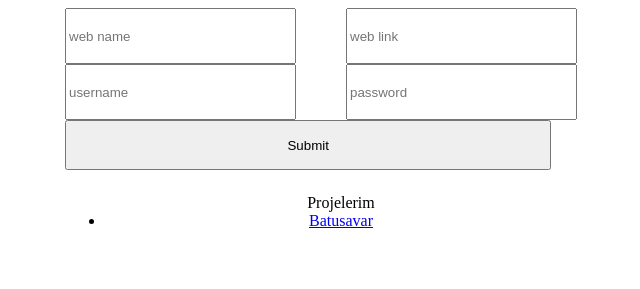
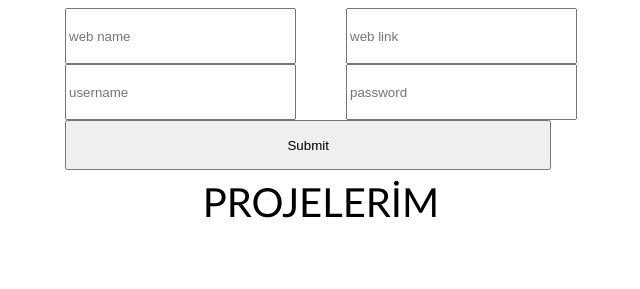
Before and after one commit to NeuralG/my-projects, a plain HTML site: page index.html in a window 1280 px wide. Shown: the whole page, without its empty margins (319-959 px from the left). Drawn offline with Linux system fonts and the light colour scheme; no server answers.

Commit message:
Added some css

```diff
--- a/index.html
+++ b/index.html
@@ -12,9 +12,9 @@
             <input id="password" type="password" placeholder="password">
             <button id="button">Submit</button>
         </div>
+        <p id="title">PROJELERİM</p>
         <div id="web-sites">
-            <ul id="web-list">Projelerim
-                <li><a href="https://batusavar.netlify.app">Batusavar</a></li>
+            <ul id="web-list">
             </ul>
 
         </div>
--- a/script.js
+++ b/script.js
@@ -41,8 +41,6 @@ onValue(webInDB, function(snapshot) {
     if (snapshot.exists()) {
         let itemsArray = Object.values(snapshot.val())
 
-        webListEl.innerHTML = "Projelerim"
-
         for (let i = 0; i < itemsArray.length; i++) {
             let currentItem = itemsArray[i]
             let myObject = currentItem.split(",")
--- a/style.css
+++ b/style.css
@@ -29,3 +29,30 @@
     padding: 0;
     overflow-y: auto;
 }
+
+a{
+    color: inherit;
+    text-decoration: none;
+}
+
+ul{
+    display: flex;
+    list-style-type: none;
+    font-size: 20px;
+    flex-wrap: wrap;
+    gap: 30px;
+    padding: 0;
+}
+
+li{
+    padding: 5px 10px;
+    background-color: wheat;
+    flex-grow: 1;
+}
+
+#title{
+    margin-top: 10px;
+    font-size: 40px;
+    text-align: center;
+    font-family: 'Trebuchet MS', 'Lucida Sans Unicode', 'Lucida Grande', 'Lucida Sans', Arial, sans-serif;
+}
```
